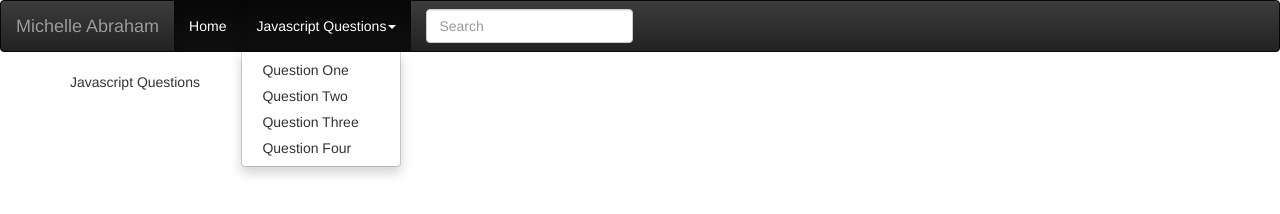
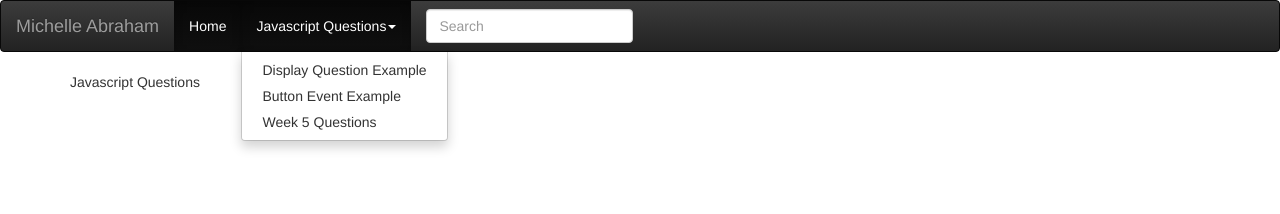
Before and after one commit to michelleabes/michelleabes.github.io, a plain HTML site: page otherProjects/jsQuestions/index.html in a window 1280 px wide. Both pictures are taken after a click on the link "Javascript Questions". Drawn offline with nearby package versions, Linux system fonts and the light colour scheme.

Commit message:
More Changes

```diff
--- a/otherProjects/jsQuestions/index.html
+++ b/otherProjects/jsQuestions/index.html
@@ -26,14 +26,13 @@
     <!-- Collection of nav links, forms, and other content for toggling -->
     <div id="navbarCollapse" class="collapse navbar-collapse">
       <ul class="nav navbar-nav">
-        <li class="active"><a href="file:///Users/Reid/Documents/GitHub/reidmcrob.github.io/template.html">Home</a></li>
+        <li class="active"><a href="file:///Users/michelle_abraham/Documents/Github/michelleabes.github.io/index.html">Home</a></li>
         <li class="dropdown">
           <a data-toggle="dropdown" class="dropdown-toggle" href="#">Javascript Questions<b class="caret"></b></a>
           <ul role="menu" class="dropdown-menu">
-            <li><a href="otherProjects/jsQuestions/questionOne">Question One</a></li>
-            <li><a href="otherProjects/jsQuestions/questionOne">Question Two</a></li>
-            <li><a href="otherProjects/jsQuestions/questionOne">Question Three</a></li>
-            <li><a href="otherProjects/jsQuestions/questionOne">Question Four</a></li>
+            <li><a href="otherProjects/jsQuestions/questionOne">Display Question Example</a></li>
+            <li><a href="otherProjects/jsQuestions/questionOne">Button Event Example</a></li>
+            <li><a href="otherProjects/jsQuestions/week5Questions.html">Week 5 Questions</a></li>
           </ul>
         </li>
       </ul>
```
